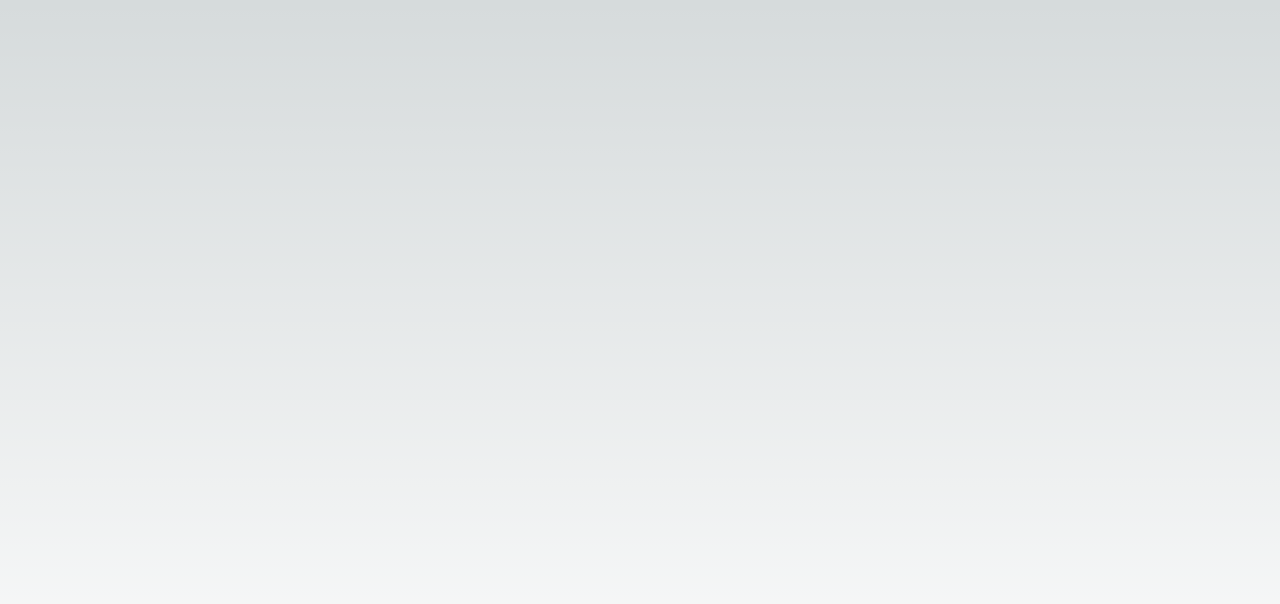
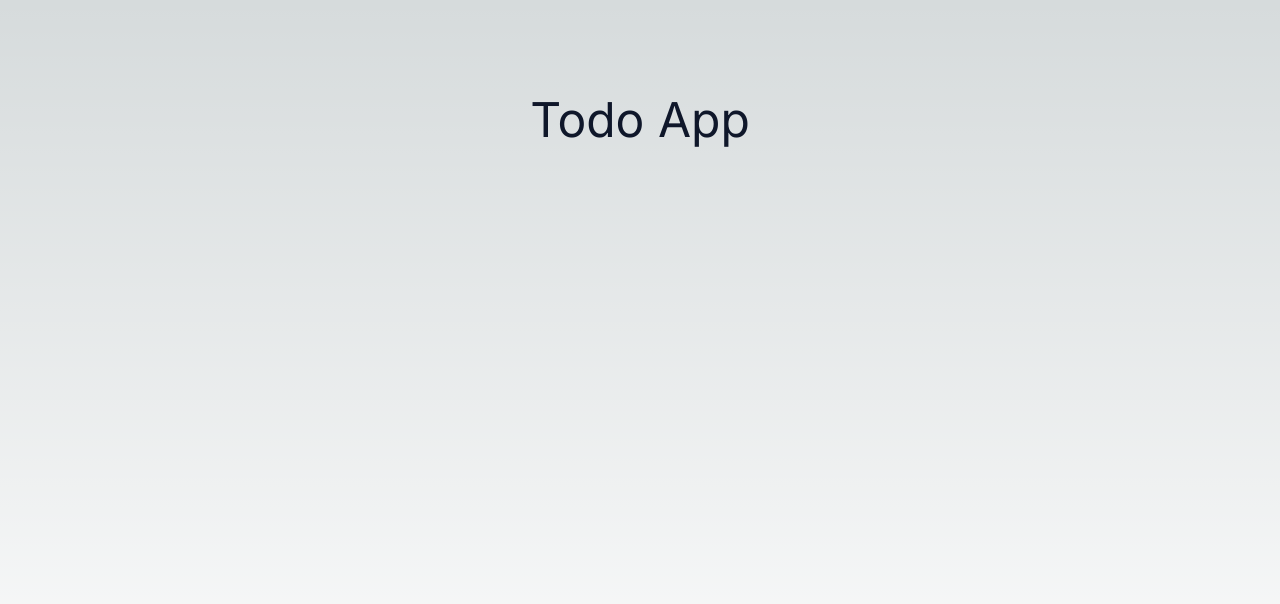
Before and after one commit to JonnesBezerra/ToDo-FullStack, a Next.js app in the folder Frontend/: page / in a window 1280 px wide. Shown: the top 604 px of the page. Built offline with nearby package versions, Linux system fonts and the light colour scheme.

Commit message:
feat: Add title do the page

```diff
--- a/Frontend/src/app/page.tsx
+++ b/Frontend/src/app/page.tsx
@@ -1,5 +1,9 @@
+import { Title } from "@/components";
+
 export default function Home() {
   return (
-    <main className="flex min-h-screen flex-col items-center justify-between p-24"></main>
+    <main className="flex min-h-screen flex-col items-center justify-between p-24">
+      <Title />
+    </main>
   );
 }
--- a/Frontend/src/components/Title/Title.tsx
+++ b/Frontend/src/components/Title/Title.tsx
@@ -1,7 +1,13 @@
 import React from "react";
 
 const Title = () => {
-  return <div className="text-slate-900 text-5xl">Todo App</div>;
+  return (
+    <div>
+      <h1 role="title" className="text-slate-900 text-5xl">
+        Todo App
+      </h1>
+    </div>
+  );
 };
 
 export default Title;
```
